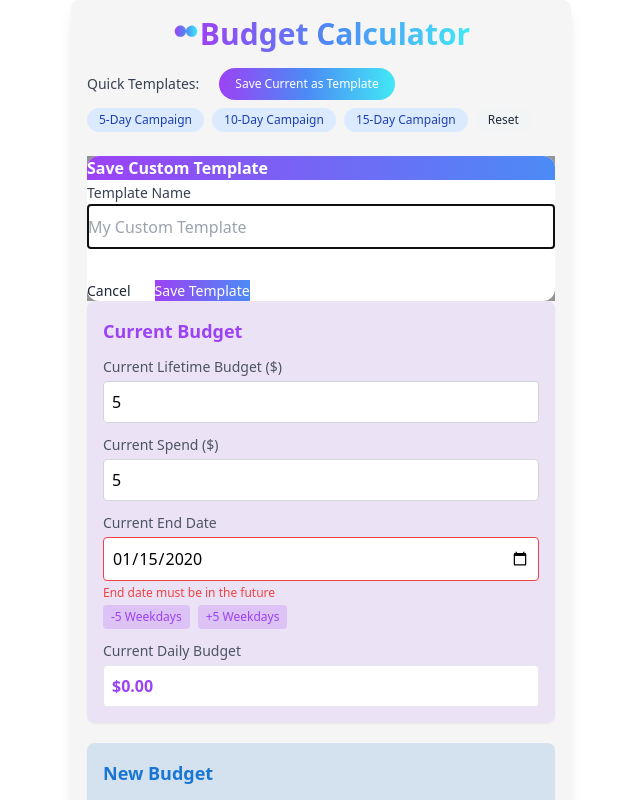
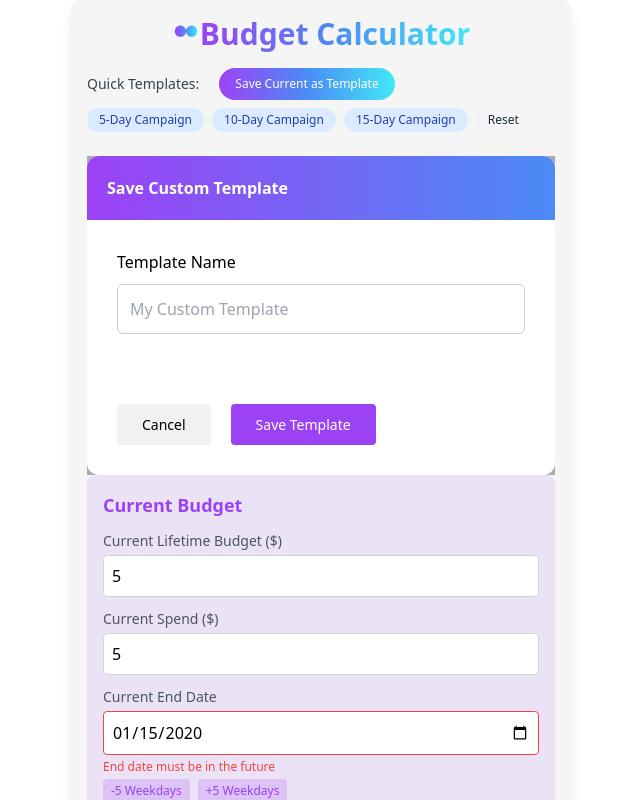
Before and after one commit to niksaderek/budget_cal, a React (Create React App) app: page / in a window 1280 px wide. Both pictures are taken after typing "5", "5", "2020-01-15", "5", "2020-01-15" into the empty fields and a click on the button "Save Current as Template". Shown: the top 800 px of the page, without its empty margins (319-959 px from the left). Built offline with nearby package versions, Linux system fonts and the light colour scheme.

Commit message:
Update App.js

```diff
--- a/src/App.js
+++ b/src/App.js
@@ -550,7 +550,7 @@ const BudgetCalculator = () => {
       {showSaveTemplateModal && (
         <div
           className="fixed inset-0 flex items-center justify-center z-50"
-          style={{ backgroundColor: 'rgba(0,0,0,0.4)' }}
+          style={{ backgroundColor: 'rgba(0,0,0,0.3)' }}
         >
           <div
             className="bg-white rounded-lg shadow-xl w-full"
@@ -561,16 +561,19 @@ const BudgetCalculator = () => {
             }}
           >
             {/* Header */}
-            <div className="p-5" style={{ background: 'linear-gradient(90deg, #9C42F5 0%, #4B8BF5 100%)' }}>
+            <div style={{
+              background: 'linear-gradient(90deg, #9C42F5 0%, #4B8BF5 100%)',
+              padding: '20px'
+            }}>
               <h3 className="text-xl font-bold text-white">
                 Save Custom Template
               </h3>
             </div>
 
             {/* Content */}
-            <div className="p-6" style={{ minHeight: '100px' }}>
-              <div className="mb-6 mt-3">
-                <label className="block text-sm font-medium text-gray-700 mb-2">
+            <div style={{ padding: '30px' }}>
+              <div>
+                <label style={{ display: 'block', marginBottom: '10px', fontSize: '16px' }}>
                   Template Name
                 </label>
                 <input
@@ -578,22 +581,36 @@ const BudgetCalculator = () => {
                   ref={templateNameInputRef}
                   value={newTemplateName}
                   onChange={(e) => setNewTemplateName(e.target.value)}
-                  className="p-3 border border-gray-300 rounded-md w-full transition-all focus:border-blue-400 focus:ring-2 focus:ring-blue-200 focus:outline-none"
-                  style={{ height: '45px' }}
+                  style={{
+                    width: '100%',
+                    padding: '12px',
+                    fontSize: '16px',
+                    borderRadius: '6px',
+                    border: '1px solid #ccc',
+                    boxShadow: 'none',
+                    outline: 'none'
+                  }}
                   placeholder="My Custom Template"
                 />
               </div>
             </div>
 
             {/* Footer */}
-            <div className="px-6 py-5 bg-gray-50 flex">
+            <div style={{ padding: '20px 30px 30px' }}>
+              <div className="flex" style={{ marginTop: '20px' }}>
                 <button
                   onClick={() => {
                     setNewTemplateName('');
                     setShowSaveTemplateModal(false);
                   }}
-                className="px-5 py-2 bg-gray-200 text-gray-800 rounded-md hover:bg-gray-300 transition-colors"
-                style={{ fontSize: '14px', marginRight: '24px' }}
+                  style={{
+                    marginRight: '20px',
+                    padding: '10px 25px',
+                    borderRadius: '4px',
+                    backgroundColor: '#f1f1f1',
+                    fontSize: '14px',
+                    border: 'none'
+                  }}
                 >
                   Cancel
                 </button>
@@ -636,14 +653,18 @@ const BudgetCalculator = () => {
                     setNewTemplateName('');
                     setShowSaveTemplateModal(false);
                   }}
-                className="px-5 py-2 text-white rounded-md hover:opacity-90 transition-colors"
                   style={{
-                  background: "linear-gradient(90deg, #9C42F5 0%, #4B8BF5 100%)",
-                  fontSize: '14px'
+                    padding: '10px 25px',
+                    borderRadius: '4px',
+                    backgroundColor: '#9C42F5',
+                    color: 'white',
+                    fontSize: '14px',
+                    border: 'none'
                   }}
                 >
                   Save Template
                 </button>
+              </div>
             </div>
           </div>
         </div>
@@ -653,7 +674,7 @@ const BudgetCalculator = () => {
       {showDeleteModal && templateToDelete && (
         <div
           className="fixed inset-0 flex items-center justify-center z-50"
-          style={{ backgroundColor: 'rgba(0,0,0,0.4)' }}
+          style={{ backgroundColor: 'rgba(0,0,0,0.3)' }}
         >
           <div
             className="bg-white rounded-lg shadow-xl w-full"
@@ -664,28 +685,38 @@ const BudgetCalculator = () => {
             }}
           >
             {/* Header */}
-            <div className="p-5" style={{ background: 'linear-gradient(90deg, #9C42F5 0%, #4B8BF5 100%)' }}>
+            <div style={{
+              background: 'linear-gradient(90deg, #9C42F5 0%, #4B8BF5 100%)',
+              padding: '20px'
+            }}>
               <h3 className="text-xl font-bold text-white">
                 Delete Template
               </h3>
             </div>
 
             {/* Content */}
-            <div className="p-6" style={{ minHeight: '100px' }}>
-              <p className="text-gray-700 text-lg mt-3">
+            <div style={{ padding: '30px' }}>
+              <p style={{ fontSize: '16px', color: '#333' }}>
                 Are you sure you want to delete the template "{templateToDelete.name}"?
               </p>
             </div>
 
             {/* Footer */}
-            <div className="px-6 py-5 bg-gray-50 flex">
+            <div style={{ padding: '20px 30px 30px' }}>
+              <div className="flex" style={{ marginTop: '20px' }}>
                 <button
                   onClick={() => {
                     setShowDeleteModal(false);
                     setTemplateToDelete(null);
                   }}
-                className="px-5 py-2 bg-gray-200 text-gray-800 rounded-md hover:bg-gray-300 transition-colors"
-                style={{ fontSize: '14px', marginRight: '24px' }}
+                  style={{
+                    marginRight: '20px',
+                    padding: '10px 25px',
+                    borderRadius: '4px',
+                    backgroundColor: '#f1f1f1',
+                    fontSize: '14px',
+                    border: 'none'
+                  }}
                 >
                   Cancel
                 </button>
@@ -697,14 +728,18 @@ const BudgetCalculator = () => {
                     setShowDeleteModal(false);
                     setTemplateToDelete(null);
                   }}
-                className="px-5 py-2 text-white rounded-md hover:opacity-90 transition-colors"
                   style={{
+                    padding: '10px 25px',
+                    borderRadius: '4px',
                     backgroundColor: '#f44336',
-                  fontSize: '14px'
+                    color: 'white',
+                    fontSize: '14px',
+                    border: 'none'
                   }}
                 >
                   Delete
                 </button>
+              </div>
             </div>
           </div>
         </div>
```
Lines whose indentation alone changed are shown as unchanged.
